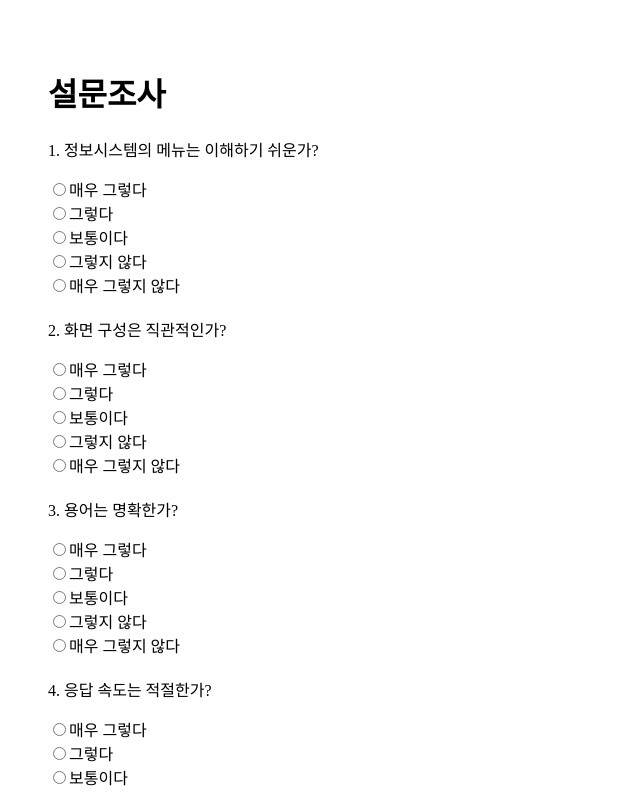
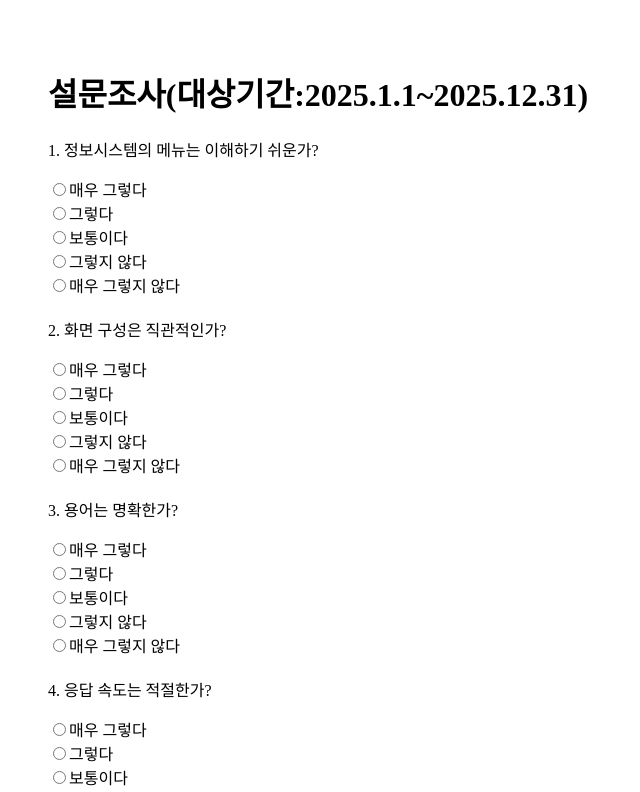
Before and after one commit to humpbackwhale7/survey-app, a Next.js app: page / in a window 1280 px wide. Shown: the top 792 px of the page, without its empty margins (0-640 px from the left). Built offline with nearby package versions, Linux system fonts and the light colour scheme; no server answers.

Commit message:
index.js

```diff
--- a/pages/index.js
+++ b/pages/index.js
@@ -41,7 +41,7 @@ export default function Home() {
 
   return (
     <div style={{ padding: 40 }}>
-      <h1>설문조사</h1>
+      <h1>설문조사(대상기간:2025.1.1~2025.12.31)</h1>
 
       {questions.map((q, i) => (
         <div key={i} style={{ marginBottom: 20 }}>
```
